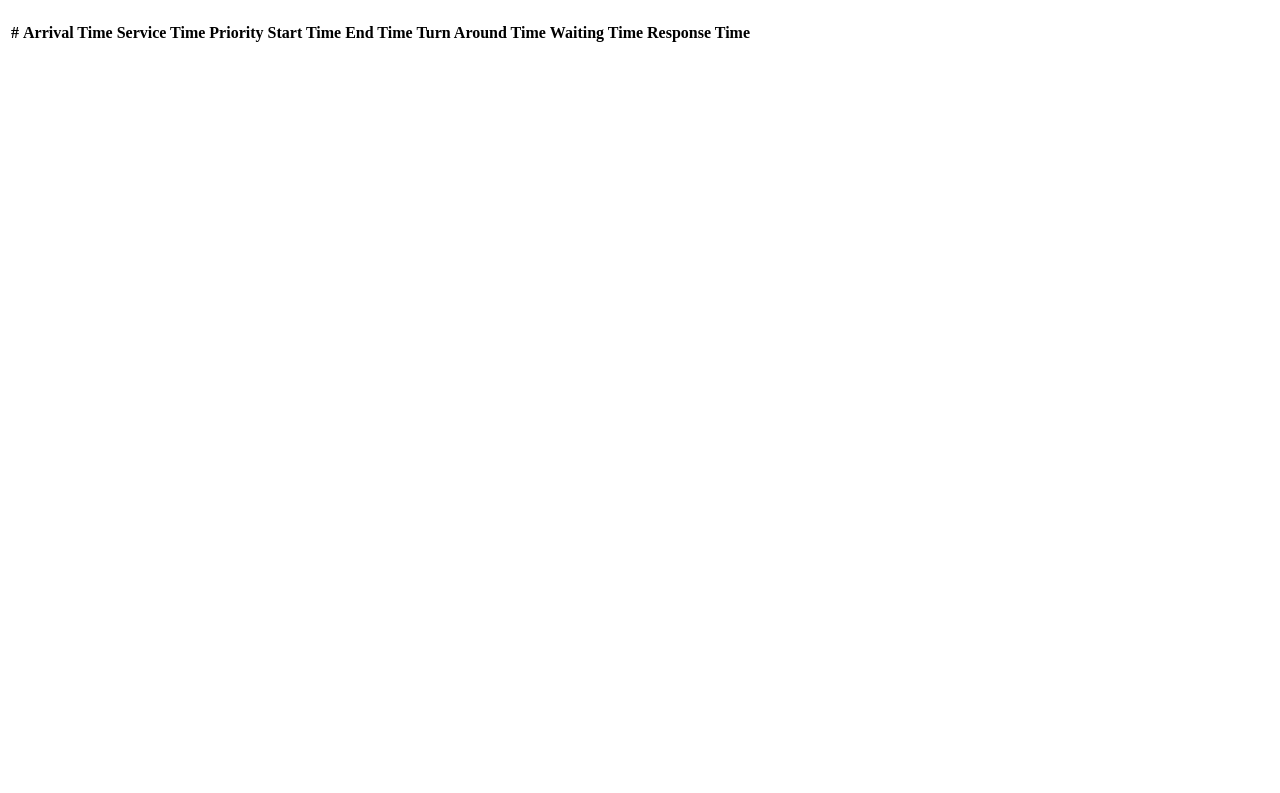
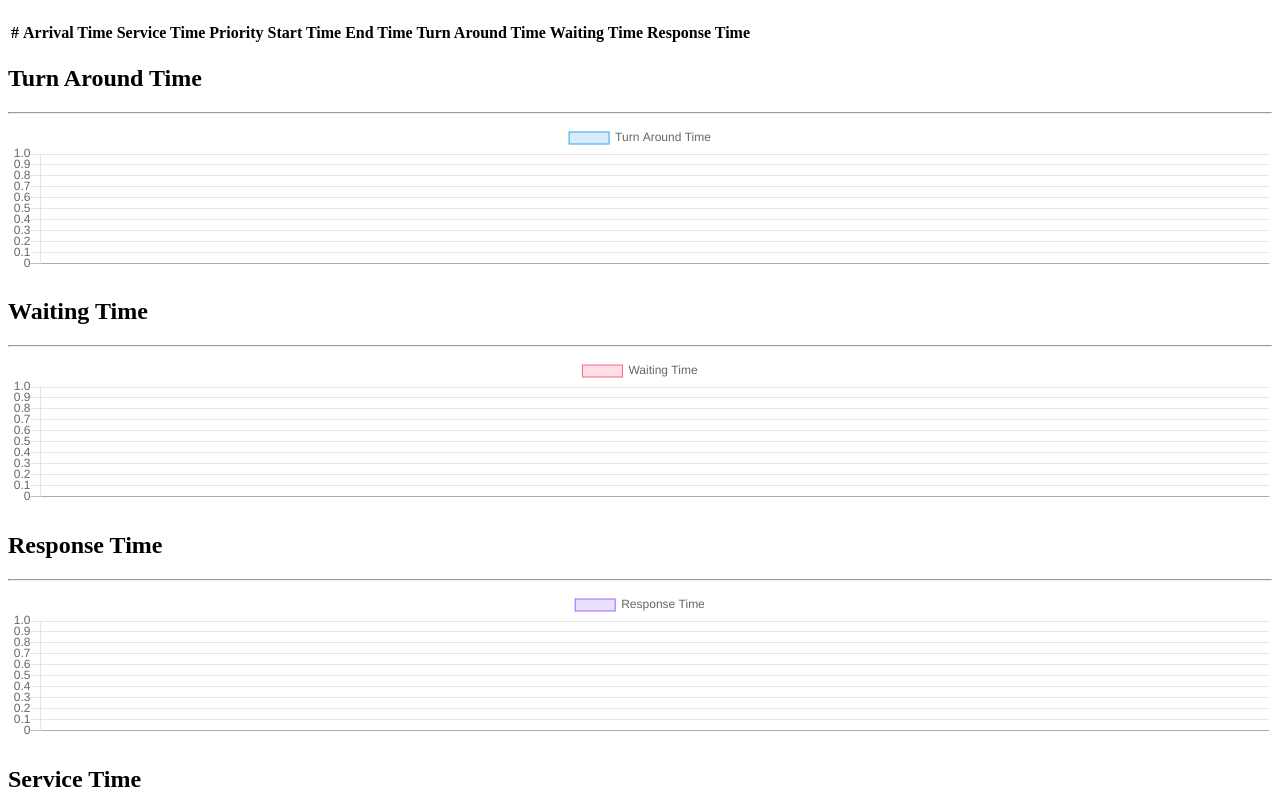
Before and after one commit to farooqalwi/or-simulator, a Next.js app: page / in a window 1280 px wide. Shown: the part 287-1080 px from the top of the page. Before the commit the page ends 800 px from the top, so only its background shows below. Built offline with nearby package versions, Linux system fonts and the light colour scheme.

Commit message:
initial stage with hard code data

```diff
--- /dev/null
+++ b/pages/bar.js
@@ -0,0 +1,34 @@
+import React, { useState, useEffect } from 'react';
+import { Bar } from 'react-chartjs-2';
+
+const bar = (props) => {
+  const { title, label, labels, data, backgroundColor, borderColor, borderWidth, width, height } = props
+
+  const graphData = {
+    labels: labels,
+    datasets: [{
+      label: label,
+      data: data,
+      backgroundColor: backgroundColor,
+      borderColor: borderColor,
+      borderWidth: borderWidth
+    }]
+  }
+
+  return (
+    <div className='container border rounded my-4'>
+      <h2 className='display-4'>{title}</h2>
+      <hr />
+      <Bar
+        data={graphData}
+        width={width}
+        height={height}
+        options={{
+          maintainAspectRatio: false
+        }}
+      />
+    </div>
+  )
+}
+
+export default bar;
--- a/pages/index.js
+++ b/pages/index.js
@@ -1,5 +1,6 @@
 import Head from 'next/head'
 import React, { useState } from 'react';
+import BarGraph from './bar';
 
 export default function Home() {
   const [data, setData] = useState([]);
@@ -12,7 +13,6 @@ export default function Home() {
   const [turnAroundTime, setTurnAroundTime] = useState(0);
   const [waitingTime, setWaitingTime] = useState(0);
   const [responseTime, setResponseTime] = useState(0);
-
 
   const onEnterValue = () => {
     setData([
@@ -37,7 +37,7 @@ export default function Home() {
         <title>OR Simulator</title>
         <meta name="description" content="Generated by create next app" />
         <meta name="viewport" content="width=device-width, initial-scale=1" />
-        <link href="https://cdn.jsdelivr.net/npm/bootstrap@5.3.0-alpha1/dist/css/bootstrap.min.css" rel="stylesheet" integrity="sha384-GLhlTQ8iRABdZLl6O3oVMWSktQOp6b7In1Zl3/Jr59b6EGGoI1aFkw7cmDA6j6gD" crossorigin="anonymous"></link>
+        <link href="https://cdn.jsdelivr.net/npm/bootstrap@5.3.0-alpha1/dist/css/bootstrap.min.css" rel="stylesheet" integrity="sha384-GLhlTQ8iRABdZLl6O3oVMWSktQOp6b7In1Zl3/Jr59b6EGGoI1aFkw7cmDA6j6gD" crossOrigin="anonymous"></link>
         {/* <link rel="stylesheet" href="../styles/bootstrap-5.3.0-alpha1-dist/css/bootstrap.min.css" crossOrigin="anonymous" /> */}
         <link rel="icon" href="/favicon.ico" />
       </Head>
@@ -121,6 +121,64 @@ export default function Home() {
           </tbody>
         </table>
 
+        <div className='row'>
+          <div className='col-6'>
+            <BarGraph
+              title='Turn Around Time'
+              label='Turn Around Time'
+              labels={data?.map((item) => "User " + item.id)}
+              data={data?.map((item) => item.arrivalTime)}
+              backgroundColor='rgba(54, 162, 235, 0.2)'
+              borderColor='rgba(54, 162, 235, 1)'
+              borderWidth={1}
+              width={400}
+              height={100}
+            />
+          </div>
+
+          <div className='col-6'>
+            <BarGraph
+              title='Waiting Time'
+              label='Waiting Time'
+              labels={data?.map((item) => "User " + item.id)}
+              data={data?.map((item) => item.serviceTime)}
+              backgroundColor='rgba(255, 99, 132, 0.2)'
+              borderColor='rgba(255, 99, 132, 1)'
+              borderWidth={1}
+              width={400}
+              height={100}
+            />
+          </div>
+
+          <div className='col-6'>
+            <BarGraph
+              title='Response Time'
+              label='Response Time'
+              labels={data?.map((item) => "User " + item.id)}
+              data={data?.map((item) => item.priority)}
+              backgroundColor='rgba(153, 102, 255, 0.2)'
+              borderColor='rgba(153, 102, 255, 1)'
+              borderWidth={1}
+              width={400}
+              height={100}
+            />
+          </div>
+
+          <div className='col-6'>
+            <BarGraph
+              title='Service Time'
+              label='Service Time'
+              labels={data?.map((item) => "User " + item.id)}
+              data={data?.map((item) => item.serviceTime)}
+              backgroundColor='rgba(255, 159, 64, 0.2)'
+              borderColor='rgba(255, 159, 64, 1)'
+              borderWidth={1}
+              width={400}
+              height={100}
+            />
+          </div>
+        </div>
+
       </main>
     </>
   )
```
